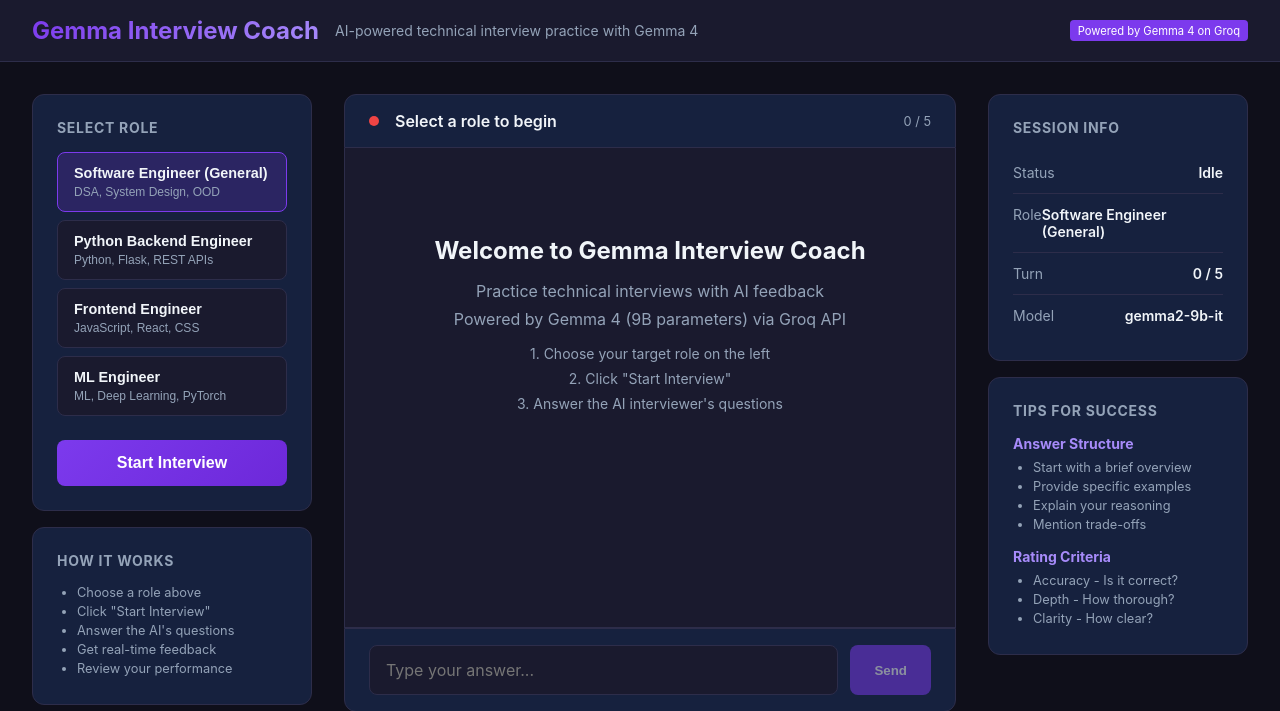
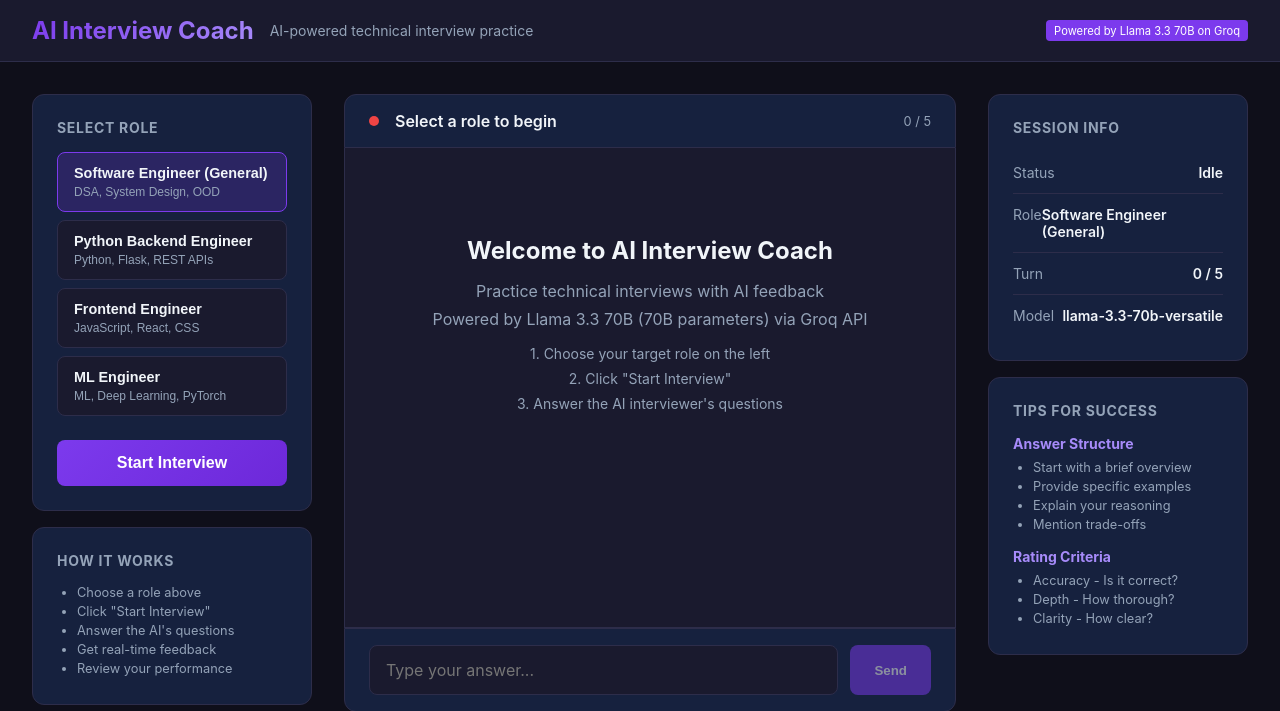
Before and after one commit to Kaymue-commits/gemma-interview-app, a Flask app: page / in a window 1280 px wide. Shown: the top 711 px of the page. Run offline with Flask 3, Linux system fonts and the light colour scheme.

Commit message:
Update: rename Gemma -> Llama 3.3 70B, update all references, fix model name in UI

```diff
--- a/app.py
+++ b/app.py
@@ -1,6 +1,6 @@
 """
-Gemma Interview Coach - AI-powered technical interview practice
-Uses Groq API with Gemma 4 for real-time interview simulation and feedback.
+AI Interview Coach - AI-powered technical interview practice
+Uses Groq API with Llama 3.3 70B for real-time interview simulation and feedback.
 """
 
 import os
--- a/templates/index.html
+++ b/templates/index.html
@@ -3,7 +3,7 @@
 <head>
     <meta charset="UTF-8">
     <meta name="viewport" content="width=device-width, initial-scale=1.0">
-    <title>Gemma Interview Coach</title>
+    <title>AI Interview Coach</title>
     <style>
         * { margin: 0; padding: 0; box-sizing: border-box; }
 
@@ -372,9 +372,9 @@
 </head>
 <body>
     <header>
-        <div class="logo">Gemma Interview Coach</div>
-        <div class="tagline">AI-powered technical interview practice with Gemma 4</div>
-        <div class="badge">Powered by Gemma 4 on Groq</div>
+        <div class="logo">AI Interview Coach</div>
+        <div class="tagline">AI-powered technical interview practice</div>
+        <div class="badge">Powered by Llama 3.3 70B on Groq</div>
     </header>
 
     <main>
@@ -429,9 +429,9 @@
 
             <div class="chat-messages" id="chat-messages">
                 <div class="welcome-state" id="welcome-state">
-                    <h2>Welcome to Gemma Interview Coach</h2>
+                    <h2>Welcome to AI Interview Coach</h2>
                     <p>Practice technical interviews with AI feedback</p>
-                    <p>Powered by Gemma 4 (9B parameters) via Groq API</p>
+                    <p>Powered by Llama 3.3 70B (70B parameters) via Groq API</p>
                     <p style="margin-top: 1rem; font-size: 0.875rem;">1. Choose your target role on the left</p>
                     <p style="font-size: 0.875rem;">2. Click "Start Interview"</p>
                     <p style="font-size: 0.875rem;">3. Answer the AI interviewer's questions</p>
@@ -439,7 +439,7 @@
             </div>
 
             <div class="typing-indicator" id="typing">
-                Gemma is thinking...
+                AI is thinking...
             </div>
 
             <div class="chat-input-area">
@@ -467,7 +467,7 @@
                 </div>
                 <div class="info-item">
                     <span class="info-label">Model</span>
-                    <span class="info-value">gemma2-9b-it</span>
+                    <span class="info-value">llama-3.3-70b-versatile</span>
                 </div>
             </div>
 
```
Also changed, not shown: README.md.
